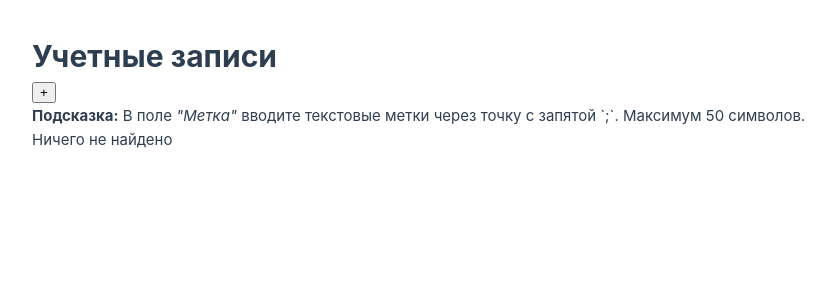
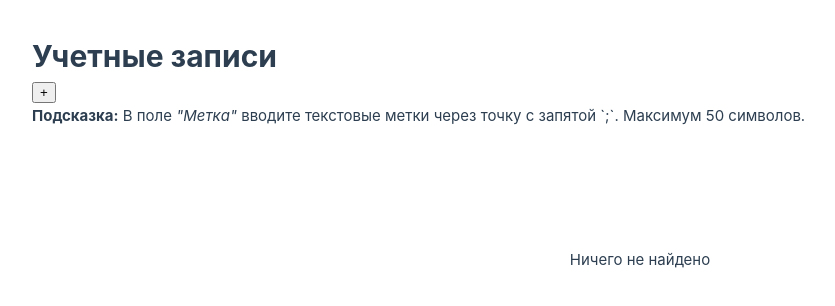
Before and after one commit to Fant0s/vue-test, a Vue app: page / in a window 1280 px wide. Shown: the top 306 px of the page, without its empty margins (0-835 px from the left). Built offline with nearby package versions, Linux system fonts and the light colour scheme; the HTML template or start-up script is replaced by a standard one.

Commit message:
fix styles

```diff
--- a/src/components/AccountComponent.vue
+++ b/src/components/AccountComponent.vue
@@ -22,7 +22,10 @@ const handleDelete = () => {
   emit('delete', props.account.id)
 }
 
-const handleSave = (field: 'login' | 'password' | 'marks', value: string | TMark[] | null) => {
+const handleSave = (
+  field: 'login' | 'password' | 'marks' | 'type',
+  value: string | TMark[] | null,
+) => {
   let processed = value
 
   if (field === 'marks' && typeof value === 'string') {
@@ -38,7 +41,7 @@ const handleSave = (field: 'login' | 'password' | 'marks', value: string | TMark
   validation(field)
 }
 
-const validation = (field: 'login' | 'marks' | 'password') => {
+const validation = (field: 'login' | 'marks' | 'password' | 'type') => {
   const value = props.account[field]
 
   if (field === 'login' && (!value || value.length > 100)) {
@@ -58,39 +61,73 @@ const validation = (field: 'login' | 'marks' | 'password') => {
 </script>
 
 <template>
-  <div class="account" :class="{ LDAP: props.account.type === AccountType.LDAP }">
+  <tr class="account" :class="{ LDAP: props.account.type === AccountType.LDAP }">
+    <td class="cell">
+      <div class="cell-content">
         <InputComponent
+          name="marks"
           type="marks"
           :value="props.account.marks.map((m) => m.text).join('; ')"
           :error="errors.marks"
           @update:value="(val) => handleSave('marks', val)"
         />
-
-    <SelectComponent :error="errors.type" @update:value="(val) => handleSave('type', val)" />
-
+      </div>
+    </td>
+    <td class="cell">
+      <div class="cell-content">
+        <SelectComponent
+          :error="errors.type"
+          :value="props.account.type"
+          @update:value="(val) => handleSave('type', val)"
+        />
+      </div>
+    </td>
+    <td class="cell" :colspan="account.type !== AccountType.Local ? 2 : 1">
+      <div class="cell-content">
         <InputComponent
+          name="login"
           type="login"
           :value="props.account.login"
           :error="errors.login"
           @update:value="(val) => handleSave('login', val)"
         />
-
+      </div>
+    </td>
+    <td class="cell" v-if="account.type === AccountType.Local">
+      <div class="cell-content">
         <InputComponent
+          name="password"
           type="password"
           :value="props.account.password"
           :error="errors.password"
           @update:value="(val) => handleSave('password', val)"
         />
-
+      </div>
+    </td>
+    <td class="cell cell-btn">
+      <div class="cell-content">
         <button class="delete" @click="handleDelete">delete</button>
       </div>
+    </td>
+  </tr>
 </template>
 
 <style lang="sass" scoped>
 .account
-  display: grid
-  grid-template-columns: 1fr .7fr 1fr 1fr 50px
-  gap: 10px
-  &.LDAP
-    grid-template-columns: 1fr .7fr 2fr 50px
+  .cell
+    .cell-content
+      display: flex
+      width: 100%
+      height: 60px
+      padding: 5px
+    &.cell-btn
+      width: 60px
+      min-width: 60px
+      max-width: 60px
+      .cell-content
+        padding: 5px 0
+        .delete
+          padding: 0
+          width: 100%
+          height: 100%
 </style>
--- a/src/components/FormComponent.vue
+++ b/src/components/FormComponent.vue
@@ -17,27 +17,56 @@ const handleRemoveAccount = (id: number) => {
 <template>
   <div class="form">
     <div class="top">
-      <h1>Учетные записи</h1>
+      <h1 class="page-title">Учетные записи</h1>
       <button class="add-account" @click="handleAddAccount">+</button>
     </div>
     <p class="hint">
       <strong>Подсказка:</strong> В поле <em>"Метка"</em> вводите текстовые метки через точку с
       запятой `;`. Максимум 50 символов.
     </p>
-    <div class="accounts-list">
+    <table class="accounts-list">
       <template v-if="store.list.length">
+        <thead>
+          <tr>
+            <th class="cell"><div class="cell-content">Метки</div></th>
+            <th class="cell"><div class="cell-content">Типа записи</div></th>
+            <th class="cell"><div class="cell-content">Логин</div></th>
+            <th class="cell"><div class="cell-content">Пароль</div></th>
+            <th class="cell"><div class="cell-content"></div></th>
+          </tr>
+        </thead>
+        <tbody>
           <AccountComponent
             v-for="account in store.list"
             :key="account.id"
             :account="account"
             @delete="(id: number) => handleRemoveAccount(id)"
           />
+        </tbody>
       </template>
       <template v-else>
         <p class="not-found">Ничего не найдено</p>
       </template>
-    </div>
+    </table>
   </div>
 </template>
 
-<style scoped></style>
+<style lang="sass" scoped>
+.form
+  .top
+    .page-title
+    .add-account
+  .hint
+  .accounts-list
+    border-collapse: collapse
+    width: 100%
+    thead
+      .cell
+        .cell-content
+          display: flex
+          padding: 0 5px
+    .not-found
+      display: flex
+      justify-content: center
+      padding: 120px
+</style>
--- a/src/components/InputComponent.vue
+++ b/src/components/InputComponent.vue
@@ -2,6 +2,7 @@
 import { ref } from 'vue'
 
 interface IProps {
+  name: string
   value: string | null
   type: 'login' | 'password' | 'marks'
   error?: boolean
@@ -36,6 +37,7 @@ const handleLoseFocus = () => {
   >
     <input
       ref="inputRef"
+      :name="name"
       :value="props.value"
       placeholder="Значение"
       :type="props.type === 'password' ? inputType : props.type"
@@ -59,12 +61,16 @@ const handleLoseFocus = () => {
   border: 2px solid gray
   transition: .3s ease-out
   border-radius: 5px
+  width: 100%
+  height: 100%
   input
     width: 100%
+    height: 100%
     padding: 10px
     border: unset
     outline: none
     background-color: transparent
+    font-size: 16px
   &.error
     border-color: red
     color: red
```
Lines whose indentation alone changed are shown as unchanged.
